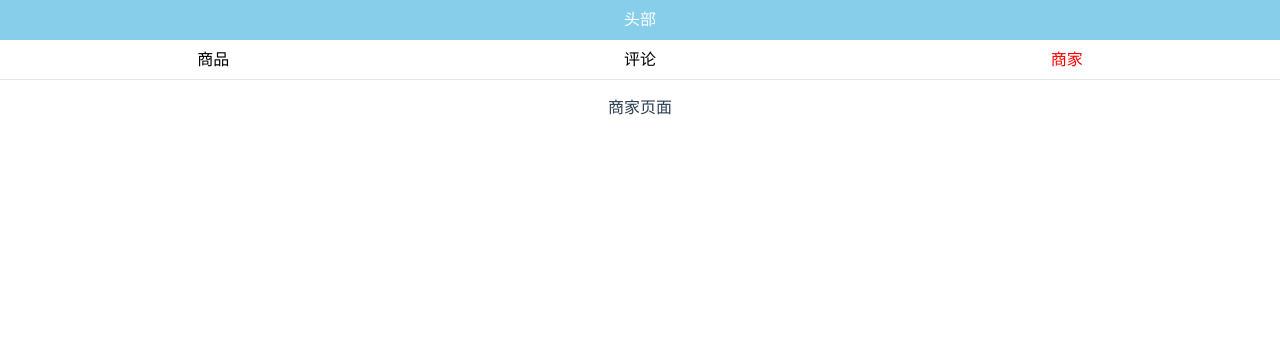
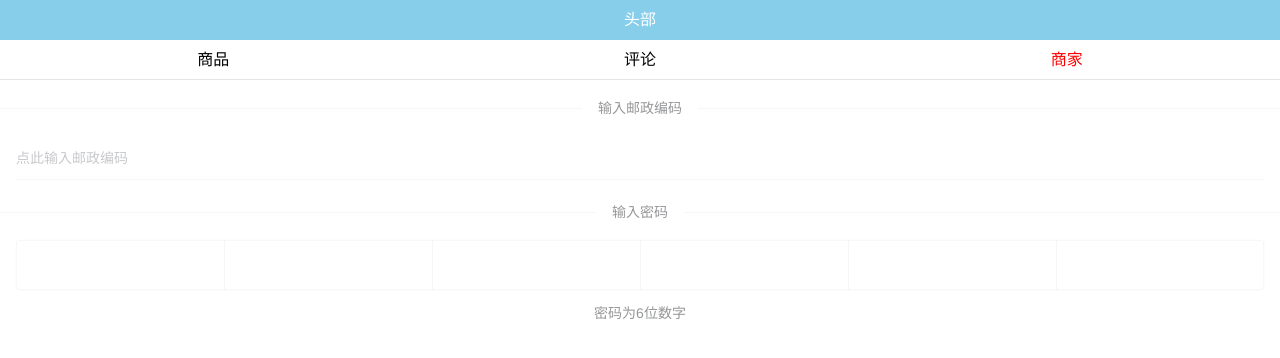
Before and after one commit to megatron817/sell, a Vue app: page /seller in a window 1280 px wide. Shown: the top 358 px of the page. Built offline with nearby package versions, Linux system fonts and the light colour scheme.

Commit message:
熟悉Vant

```diff
--- a/index.html
+++ b/index.html
@@ -3,6 +3,7 @@
   <head>
     <meta charset="utf-8">
     <meta name="viewport" content="width=device-width,initial-scale=1.0">
+    <meta name="viewport" content="width=device-width, initial-scale=1.0, maximum-scale=1.0, minimum-scale=1.0, viewport-fit=cover">
     <link rel="stylesheet" type="text/css" href="static/css/reset.css">
     <title>sell</title>
   </head>
--- a/package.json
+++ b/package.json
@@ -14,6 +14,7 @@
     "better-scroll": "^1.15.2",
     "stylus": "^0.54.7",
     "stylus-loader": "^3.0.2",
+    "vant": "^2.2.13",
     "vue": "^2.5.2",
     "vue-router": "^3.1.3"
   },
--- a/src/main.js
+++ b/src/main.js
@@ -4,11 +4,15 @@ import Vue from 'vue'
 import App from './App'
 // 引入路由
 import router from './router'
+// 引入vant
+import Vant from 'vant'
+import 'vant/lib/index.css'
 
-// 引入
+// 引入样式文件
 import '@/common/stylus/index.styl'
 
 Vue.config.productionTip = false
+Vue.use(Vant)
 
 /* eslint-disable no-new */
 new Vue({
--- a/src/views/seller/index.vue
+++ b/src/views/seller/index.vue
@@ -1,6 +1,37 @@
 <template>
   <div class="seller">
-    {{ msg }}
+    <!-- 邮政编码 -->
+    <van-divider>输入邮政编码</van-divider>
+    <van-field
+      readonly
+      clickable
+      placeholder="点此输入邮政编码"
+      style="margin-bottom:20px;"
+      :value="value"
+      @touchstart.native.stop="show = true"
+    />
+    <van-number-keyboard
+      v-model="value"
+      title="数字键盘"
+      :show="show"
+      :maxlength="6"
+      @blur="show = false"
+    />
+    <!-- 密码 -->
+    <van-divider>输入密码</van-divider>
+    <van-password-input
+      :value="passwordVal"
+      info="密码为6位数字"
+      :focused="showKeyboard"
+      @focus="showKeyboard = true"
+    />
+    <van-number-keyboard
+      :show="showKeyboard"
+      title="密码键盘"
+      @input="onInput"
+      @delete="onDelete"
+      @blur="showKeyboard = false"
+    />
   </div>
 </template>
 
@@ -9,7 +40,19 @@ export default {
   name: 'Seller',
   data () {
     return {
-      msg: '商家页面'
+      msg: '商家页面',
+      show: false,
+      value: '',
+      showKeyboard: false,
+      passwordVal: ''
+    }
+  },
+  methods: {
+    onInput (value) {
+      this.passwordVal = (this.passwordVal + value).slice(0, 6)
+    },
+    onDelete () {
+      this.passwordVal = this.passwordVal.slice(0, this.passwordVal.length - 1)
     }
   }
 }
@@ -17,6 +60,6 @@ export default {
 
 <style lang="stylus" rel="stylesheet/stylus" scoped>
 .seller
-  margin-top: 20px
-  text-align: center
+  // margin-top: 20px
+  // text-align: center
 </style>
```
Also changed, not shown: 1 other file (tests, documents, lock files or other folders).
